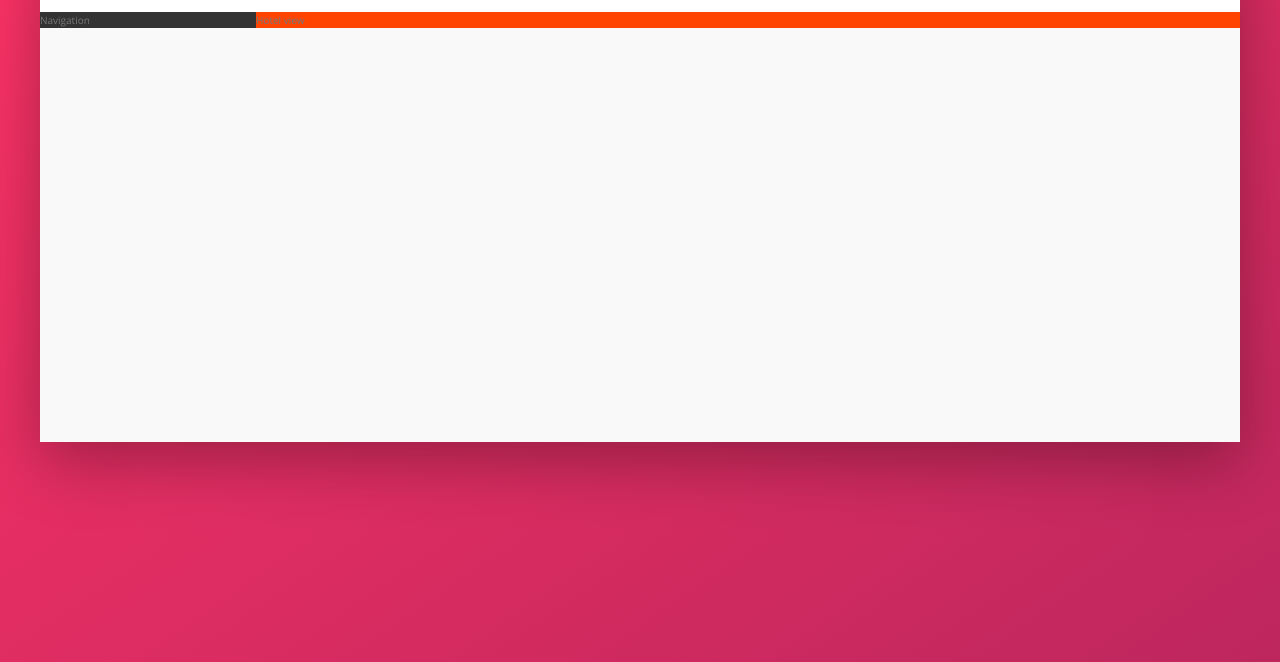
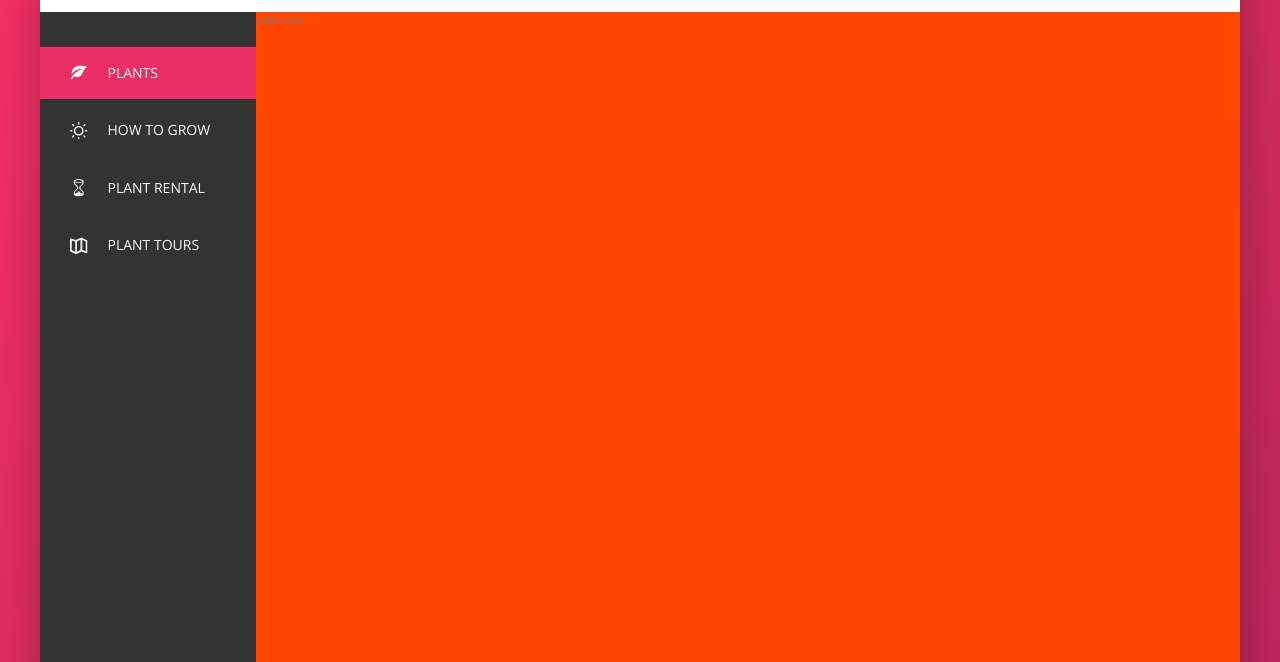
Before and after one commit to mikechoi1/succulent-succulents, a website: page index.html in a window 1280 px wide. Shown: the part 138-800 px from the top of the page. Drawn offline with nearby package versions, Linux system fonts and the light colour scheme.

Commit message:
added left side navigation

```diff
--- a/index.html
+++ b/index.html
@@ -53,7 +53,44 @@
             </header>
             <div class="content">
                 <nav class="sidebar">
-                    Navigation
+                    <ul class="side-nav">
+                        <li class="side-nav__item side-nav__item--active">
+                            <a href="#" class="side-nav__link">
+                                <svg class="side-nav__icon">
+                                    <use xlink:href="img/sprite.svg#icon-leaf"></use>
+                                </svg>
+                                <span>Plants</span>
+                            </a>
+                        </li>
+                        <li class="side-nav__item">
+                            <a href="#" class="side-nav__link">
+                                <svg class="side-nav__icon">
+                                    <use xlink:href="img/sprite.svg#icon-light-up"></use>
+                                </svg>
+                                <span>How to grow</span>
+                            </a>
+                        </li>
+                        <li class="side-nav__item">
+                            <a href="#" class="side-nav__link">
+                                <svg class="side-nav__icon">
+                                    <use xlink:href="img/sprite.svg#icon-hour-glass"></use>
+                                </svg>
+                                <span>Plant Rental</span>
+                            </a>
+                        </li>
+                        <li class="side-nav__item">
+                            <a href="#" class="side-nav__link">
+                                <svg class="side-nav__icon">
+                                    <use xlink:href="img/sprite.svg#icon-map"></use>
+                                </svg>
+                                <span>Plant Tours</span>
+                            </a>
+                        </li>
+                    </ul>
+
+                    <div class="legal">
+                        &copy; 2021 by Succulent Succlulents. All rights reserved.
+                    </div>
                 </nav>
 
 
--- a/sass/_components.scss
+++ b/sass/_components.scss
@@ -120,8 +120,74 @@
         width: 2.75rem;
         margin-right: 1rem;
     }
+}
 
-    &__user-name {
 
+////////////////////////////////////////////////////////////////
+//SIDE NAVIGATION
+////////////////////////////////////////////////////////////////
+.side-nav {
+    font-size: 1.4rem;
+    list-style: none;
+    margin-top: 3.5rem;
+
+    &__item {
+        position: relative;
+
+        &:not(:last-child) {
+            margin-bottom: .5rem;
+        }
+    }
+
+    &__item::before {
+        content: "";
+        position: absolute;
+        top: 0;
+        left: 0;
+        height: 100%;
+        width: 3px;
+        background-color: var(--color-primary);
+        transform: scaleY(0);
+        transition: transform .2s, width .4s cubic-bezier(1, 0, 0, 1) .2s, background-color .1s;
+    }
+
+    &__item:active::before {
+        background-color: var(--color-primary-light);
+    }
+
+    &__item:hover::before,
+    &__item--active::before {
+        transform: scaleY(1);
+        width: 100%;
+    }
+
+    &__link:link,
+    &__link:visited {
+        color: var(--color-grey-light-1);
+        text-decoration: none;
+        text-transform: uppercase;
+        padding: 1.5rem 3rem;
+        position: relative;
+        z-index: 10;
+
+        display: flex;
+        align-items: center;
+    }
+
+    &__icon {
+        width: 1.75rem;
+        height: 1.75rem;
+        margin-right: 2rem;
+        fill: currentColor;
     }
 }
+
+////////////////////////////////////////////////////////////////
+//LEGAL TEXT
+////////////////////////////////////////////////////////////////
+.legal {
+    font-size: 1.2rem;
+    color: var(--color-grey-light-4);
+    text-align: center;
+    padding: 2.5rem;
+}
--- a/sass/_layout.scss
+++ b/sass/_layout.scss
@@ -26,9 +26,16 @@
 .sidebar {
     background-color: var(--color-grey-dark-1);
     flex: 0 0 18%;
+
+    display: flex;
+    flex-direction: column;
+    justify-content: space-between;
 }
 
 .hotel-view {
+    //testing
     background-color: orangered;
+    height: 80rem;
+
     flex: 1;
 }
```
Also changed, not shown: css/style.css.
